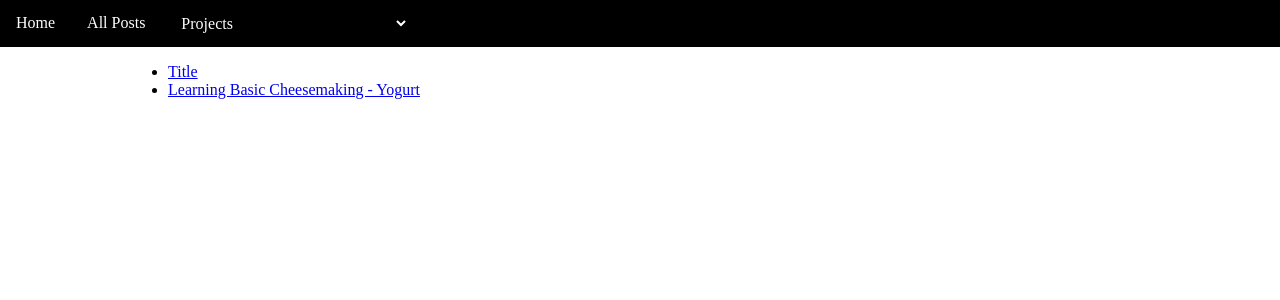
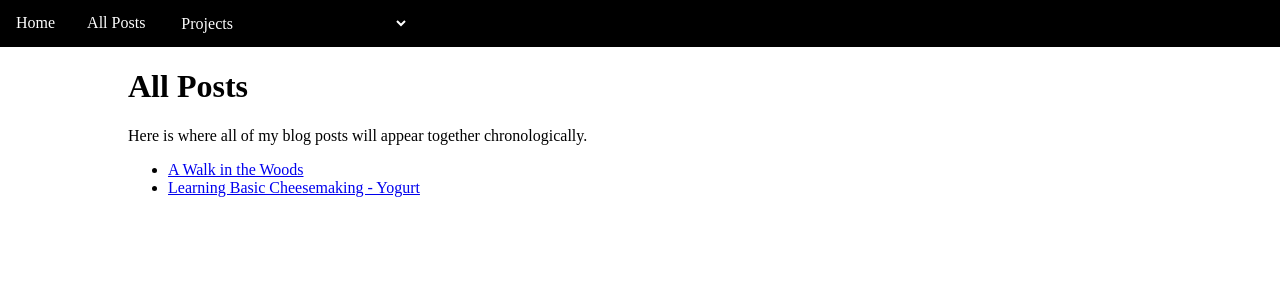
Before and after one commit to benlloyd1016/benlloyd1016.github.io, a Jekyll site: the page built from all-posts.html, in a window 1280 px wide. Shown: the top 300 px of the page. Built offline with Jekyll 4.4.1, drawn with Linux system fonts in a browser that asks for light colours.

Commit message:
Routine update

```diff
--- a/_posts/2024-01-28-foresthike.md
+++ b/_posts/2024-01-28-foresthike.md
@@ -1,6 +1,6 @@
 ---
 layout: post
-title:  "Title"
+title:  "A Walk in the Woods"
 date:   2024-01-28
 categories: uncategorized
 ---
--- a/all-posts.html
+++ b/all-posts.html
@@ -2,6 +2,10 @@
 layout: default
 title: All Posts
 ---
+
+<h1>All Posts</h1>
+
+<p>Here is where all of my blog posts will appear together chronologically.</p>
 
 <ul>
   {% for post in site.posts %}
```
Also changed, not shown: other parts of _posts/2024-01-28-foresthike.md (+1 -1 lines).
